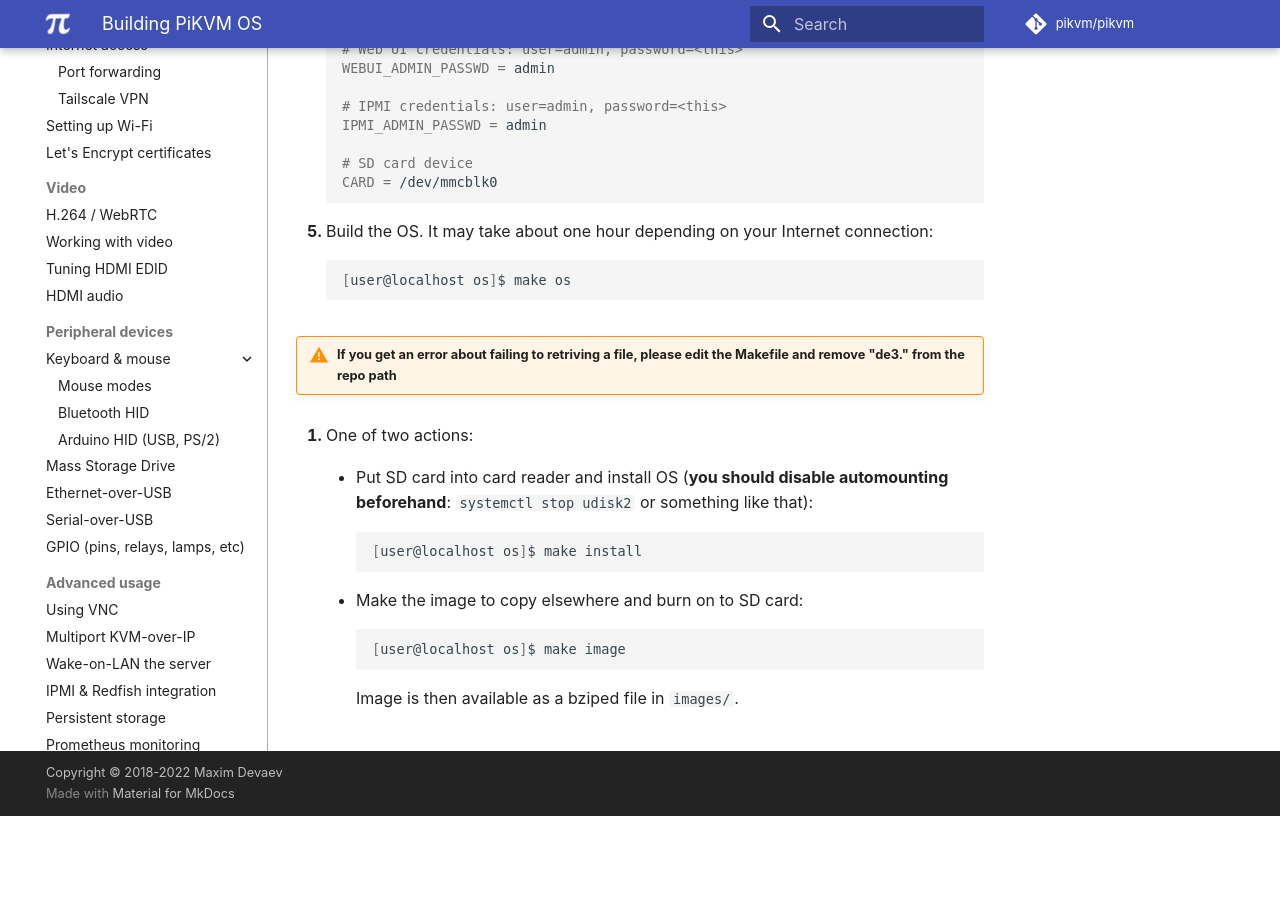
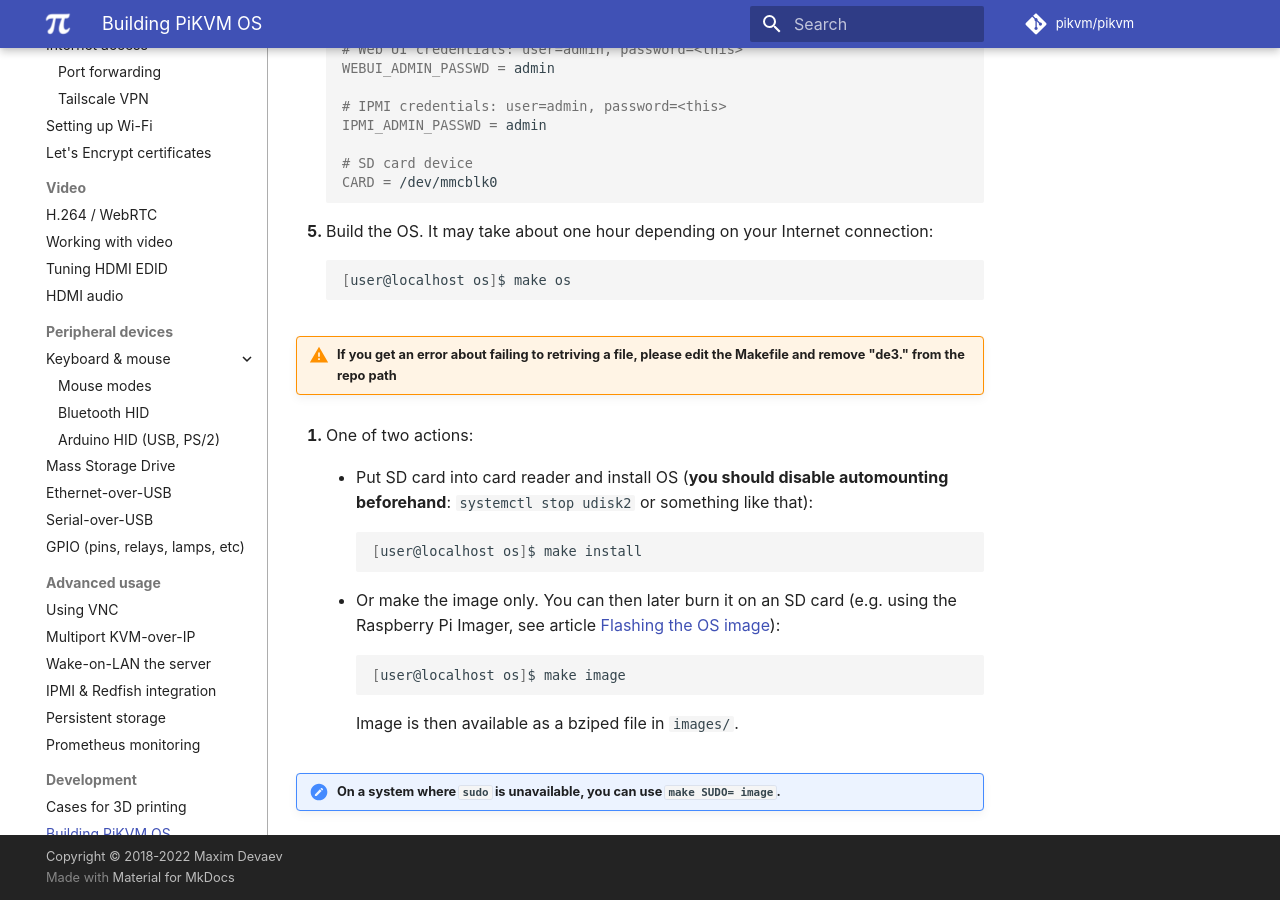
Before and after one commit to pikvm/pikvm, an MkDocs documentation site: the page built from docs/building_os.md, in a window 1280 px wide and 900 px high, scrolled down 1608 px. Built offline with MkDocs 1.6.1 and Material for MkDocs 9.7.7, drawn with Linux system fonts in a browser that asks for light colours; some web fonts are replaced; comment, search, counter and statistics services are not loaded; before the commit the page ends 2424 px from its top, so only the background shows below that.

Commit message:
Update building_os.md (#969)

````diff
--- a/docs/building_os.md
+++ b/docs/building_os.md
@@ -84,10 +84,12 @@
         [user@localhost os]$ make install
         ```
 
-    * Make the image to copy elsewhere and burn on to SD card:
+    * Or make the image only. You can then later burn it on an SD card (e.g. using the Raspberry Pi Imager, see article [Flashing the OS image](https://docs.pikvm.org/flashing_os/#flash-the-image)):
 
         ```shell
         [user@localhost os]$ make image
         ```
 
         Image is then available as a bziped file in `images/`.
+
+!!! note "On a system where `sudo` is unavailable, you can use `make SUDO= image`."
````
